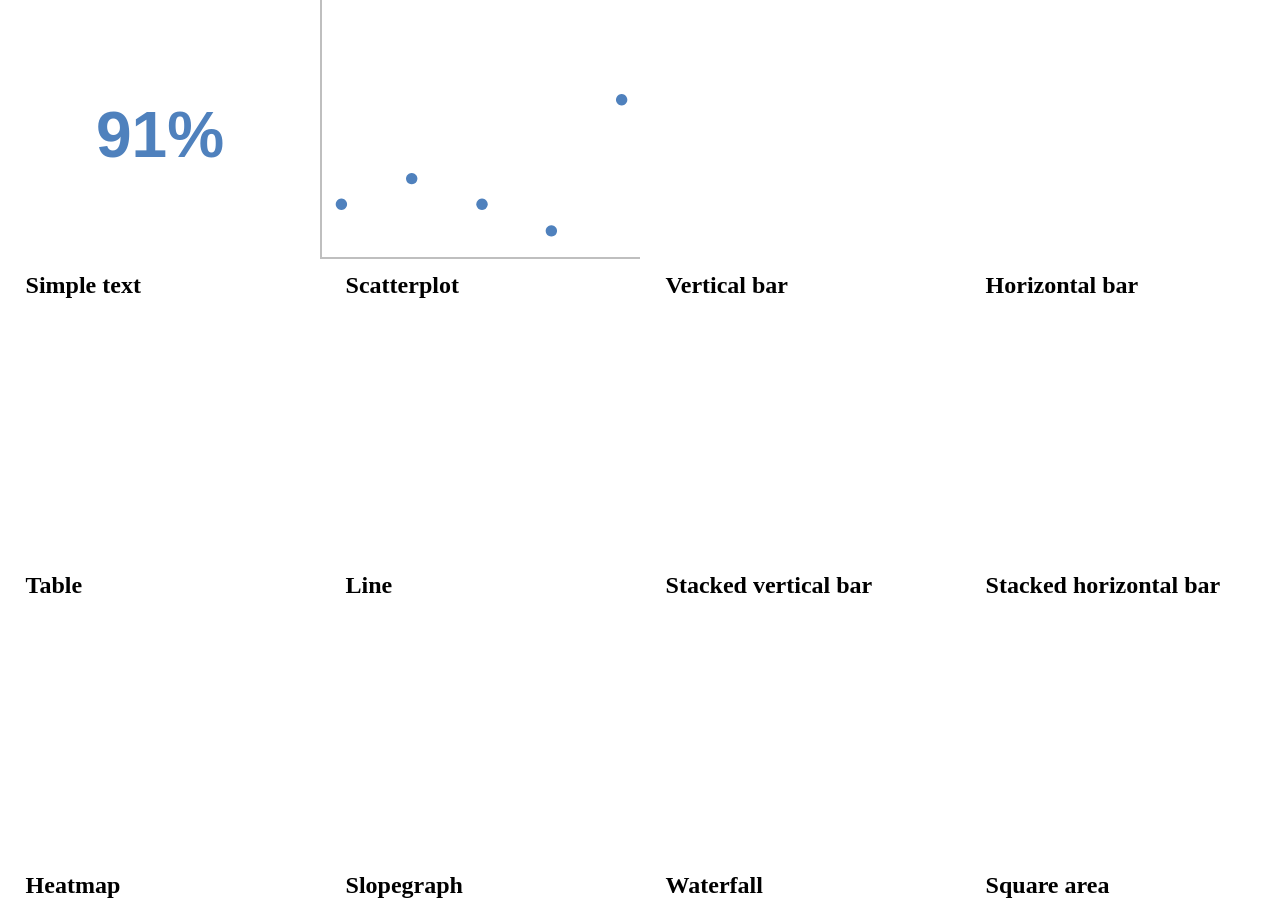
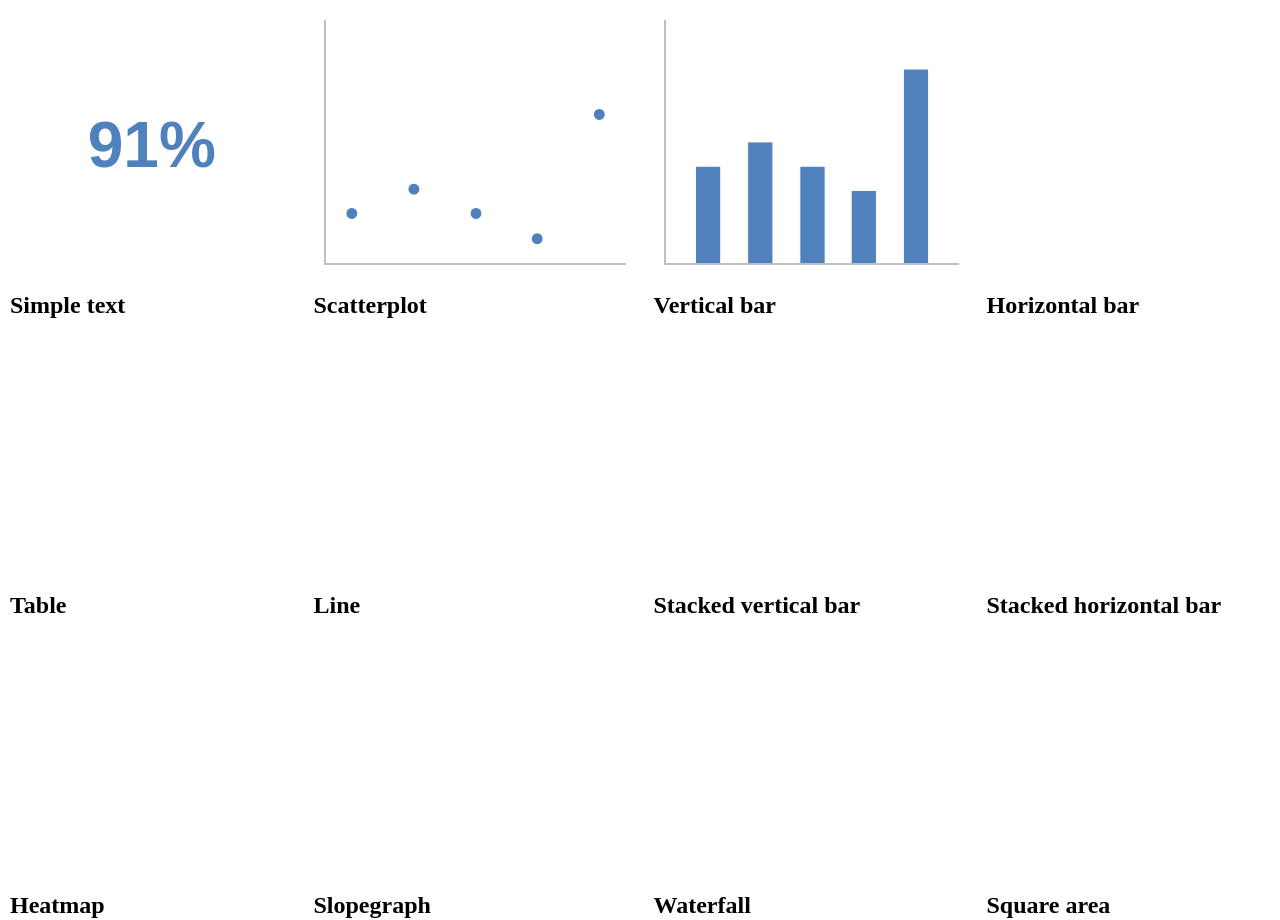
Before and after one commit to AdamMescher/storytelling-with-data, a Next.js app: page / in a window 1280 px wide. Built offline with nearby package versions, Linux system fonts and the light colour scheme; a web font is replaced by a local one.

Commit message:
Add vertical bar chart to figure 201

```diff
--- a/components/Figure0201/index.jsx
+++ b/components/Figure0201/index.jsx
@@ -3,6 +3,7 @@ import HighchartsReact from 'highcharts-react-official';
 import StyledDashboard from './styled';
 import SimpleText from '../SimpleText';
 import scatterplotOptions from '../../lib/ch2/fig2.1/scatterplot_2.1';
+import verticalBarOptions from '../../lib/ch2/fig2.1/verticalBar_2.1';
 
 const Dashboard = () => (
   <StyledDashboard>
@@ -11,11 +12,11 @@ const Dashboard = () => (
       <h2>Simple text</h2>
     </section>
     <section className="scatterplot">
-      <HighchartsReact className="sctr" highcharts={highcharts} options={scatterplotOptions} />
+      <HighchartsReact highcharts={highcharts} options={scatterplotOptions} />
       <h2>Scatterplot</h2>
     </section>
     <section className="vertical-bar">
-      <div />
+      <HighchartsReact highcharts={highcharts} options={verticalBarOptions} />
       <h2>Vertical bar</h2>
     </section>
     <section className="horizontal-bar">
--- a/components/Figure0201/styled.js
+++ b/components/Figure0201/styled.js
@@ -12,18 +12,21 @@ const StyledDashboard = styled.section`
     "heatmap slopegraph waterfall square-area";
   section div {
     height: 90%;
+    padding: 10px;
   }
   section h2 {
-    margin: 0 0 0 2vw;
+    margin: 0 0 0 10px;
     height: 10%;
     display: flex;
     align-items: center;
   }
-  .scatterplot .highcharts-root {
+  .scatterplot .highcharts-root,
+  .vertical-bar .highcharts-root {
     display: flex;
     justify-content: center;
     align-items: center;
-    height: 95%;
+    height: 90%;
+    width: 100%;
     border-left: 2px solid #BFBFBF;
     border-bottom: 2px solid #BFBFBF;
   }
```
